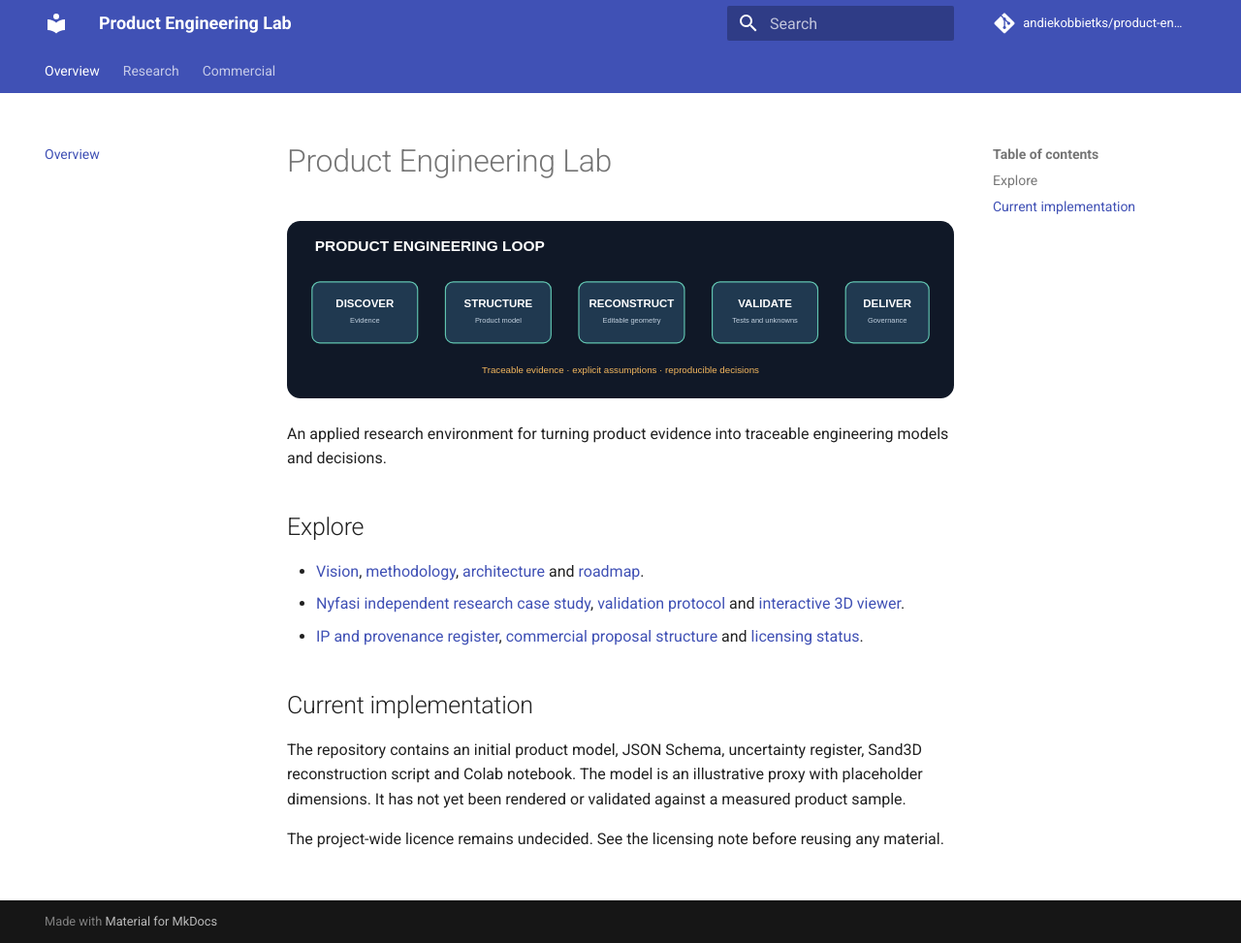
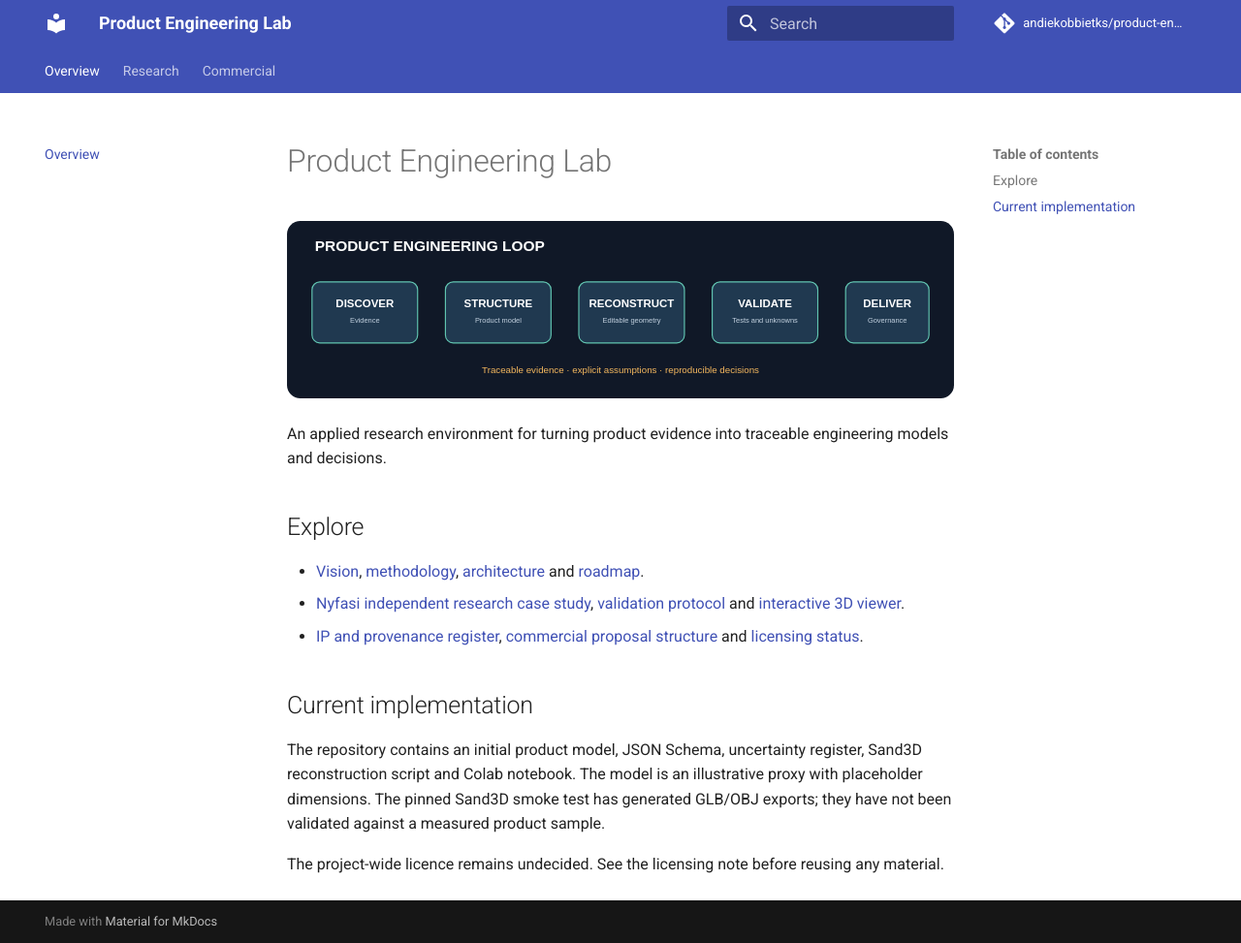
Before and after one commit to andiekobbietks/product-engineering-lab, an MkDocs documentation site: the page built from docs/index.md, in a window 1280 px wide and 973 px high. Shown: the whole window at 97% size. Built offline with MkDocs 1.6.1 and Material for MkDocs 9.7.7, drawn with Linux system fonts in a browser that asks for light colours; comment, search, counter and statistics services are not loaded.

Commit message:
Update verified build status in docs/index.md

```diff
--- a/docs/index.md
+++ b/docs/index.md
@@ -12,6 +12,6 @@ An applied research environment for turning product evidence into traceable engi
 
 ## Current implementation
 
-The repository contains an initial product model, JSON Schema, uncertainty register, Sand3D reconstruction script and Colab notebook. The model is an illustrative proxy with placeholder dimensions. It has not yet been rendered or validated against a measured product sample.
+The repository contains an initial product model, JSON Schema, uncertainty register, Sand3D reconstruction script and Colab notebook. The model is an illustrative proxy with placeholder dimensions. The pinned Sand3D smoke test has generated GLB/OBJ exports; they have not been validated against a measured product sample.
 
 The project-wide licence remains undecided. See the licensing note before reusing any material.
```
